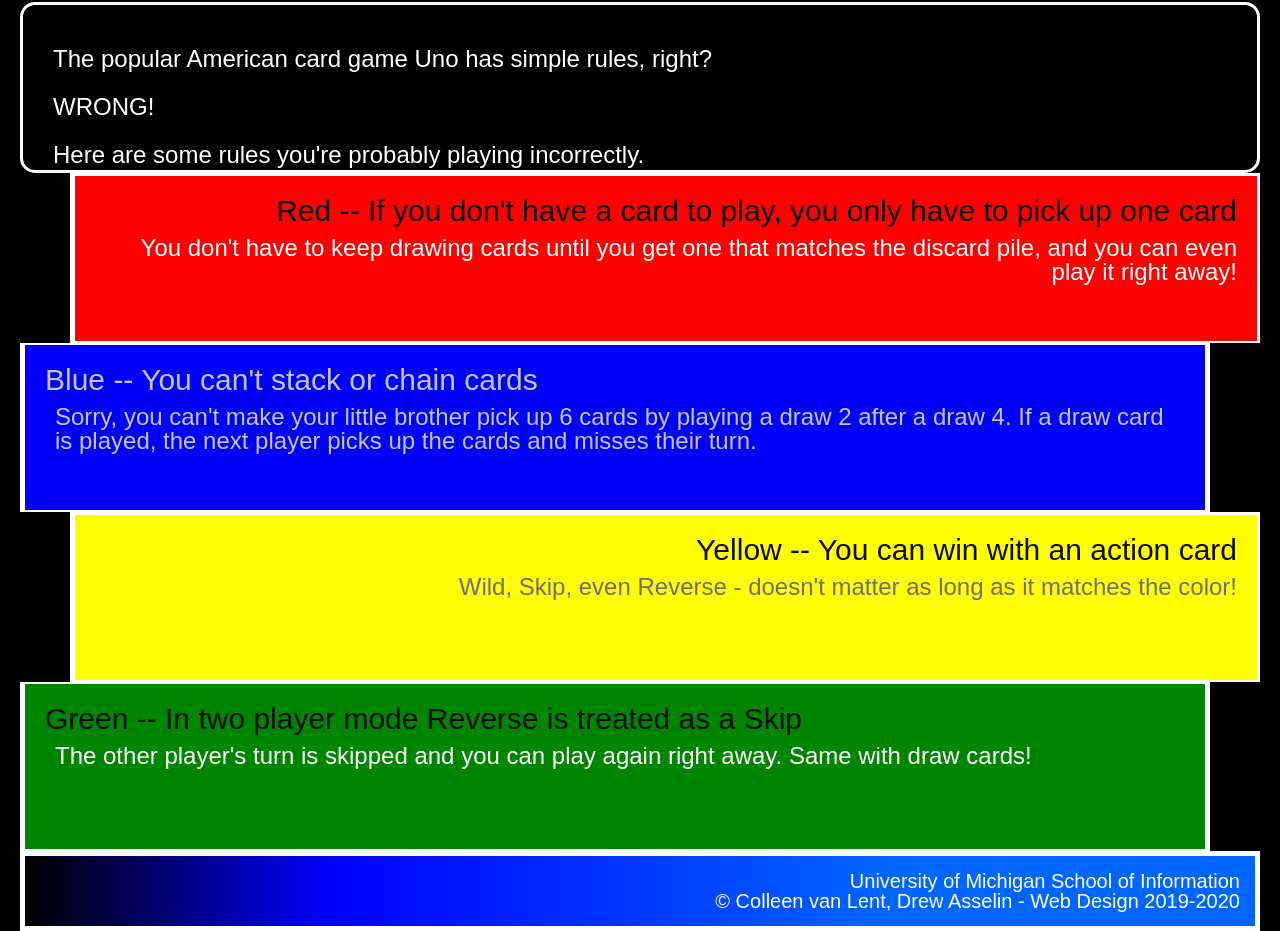
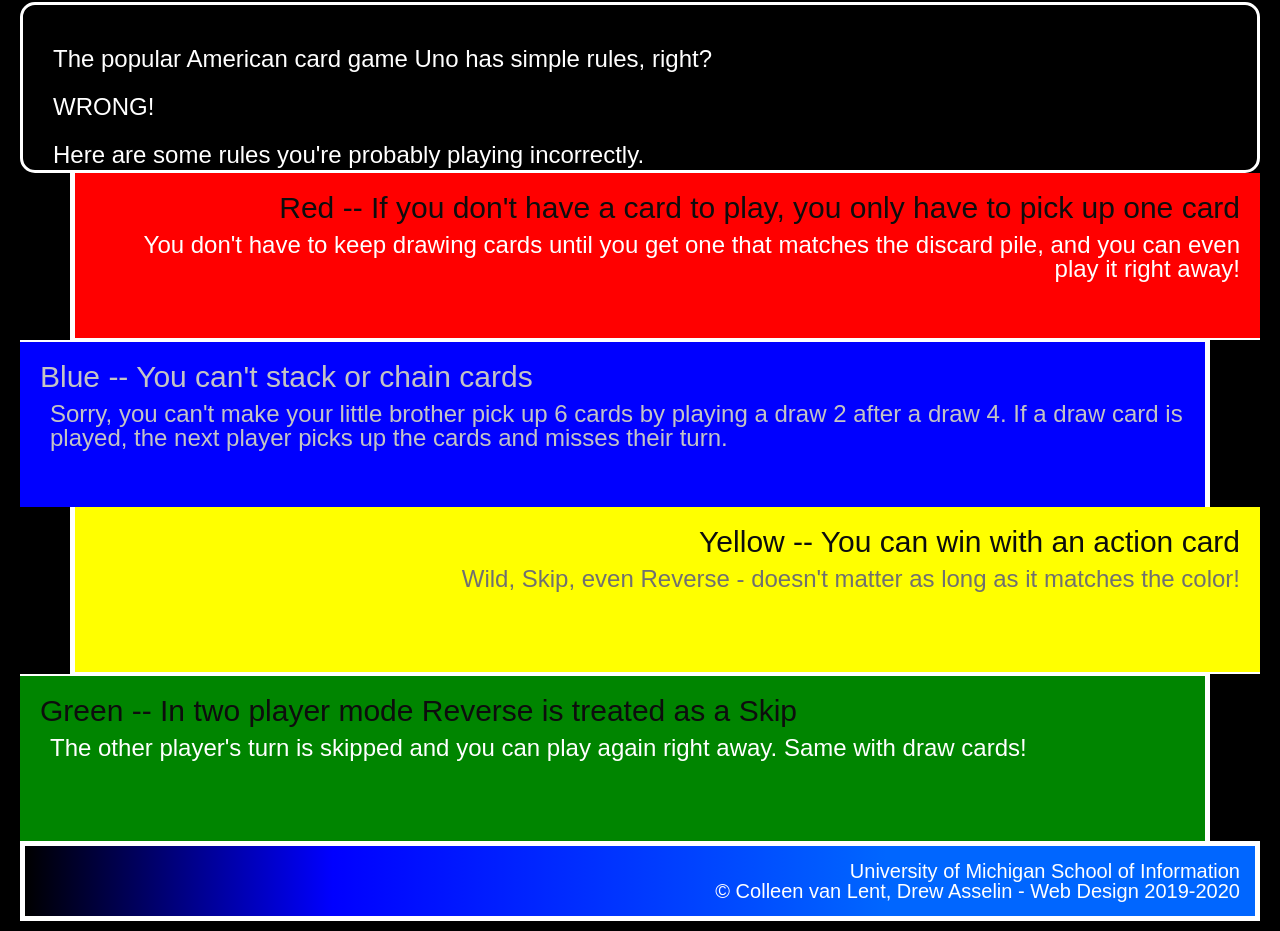
Before and after one commit to dmmcghee/hw2-w25, a plain HTML site: page index.html in a window 1280 px wide. Shown: the part 326-1257 px from the top of the page. Drawn offline with Linux system fonts and the light colour scheme.

Commit message:
Add files via upload

```diff
--- a/css/style.css
+++ b/css/style.css
@@ -39,7 +39,7 @@ div{
     background-color: #ff0000;
     text-align: right;
     margin-left: 50px;
-    border-width: 3px 3px 2px 5px;
+    border-width: 0px 0px 2px 5px;
     /* border-bottom: 2px;
     border-left: 5px; */
 }
@@ -47,7 +47,7 @@ div{
     background-color: #0000ff;
     text-align: left;
     margin-right: 50px;
-    border-width: 2px 5px 2px 5px;
+    border-width: 2px 5px 0px 0px;
     /* border-right: 5px;
     border-top: 2px; */
     color: #C4C4C4;
@@ -59,7 +59,7 @@ div.blue h2{
     background-color: #ffff00;
     text-align: right;
     margin-left: 50px;
-    border-width: 3px 3px 2px 5px;
+    border-width: 0px 0px 2px 5px;
     /* border-bottom: 2px;
     border-left: 5px; */
     color: #707070;
@@ -68,7 +68,7 @@ div.blue h2{
     background-color: #008500;
     text-align: left;
     margin-right: 50px;
-    border-width: 2px 5px 2px 5px;
+    border-width: 2px 5px 0px 0px;
     /* border-right: 5px;
     border-top: 2px; */
 }
```
